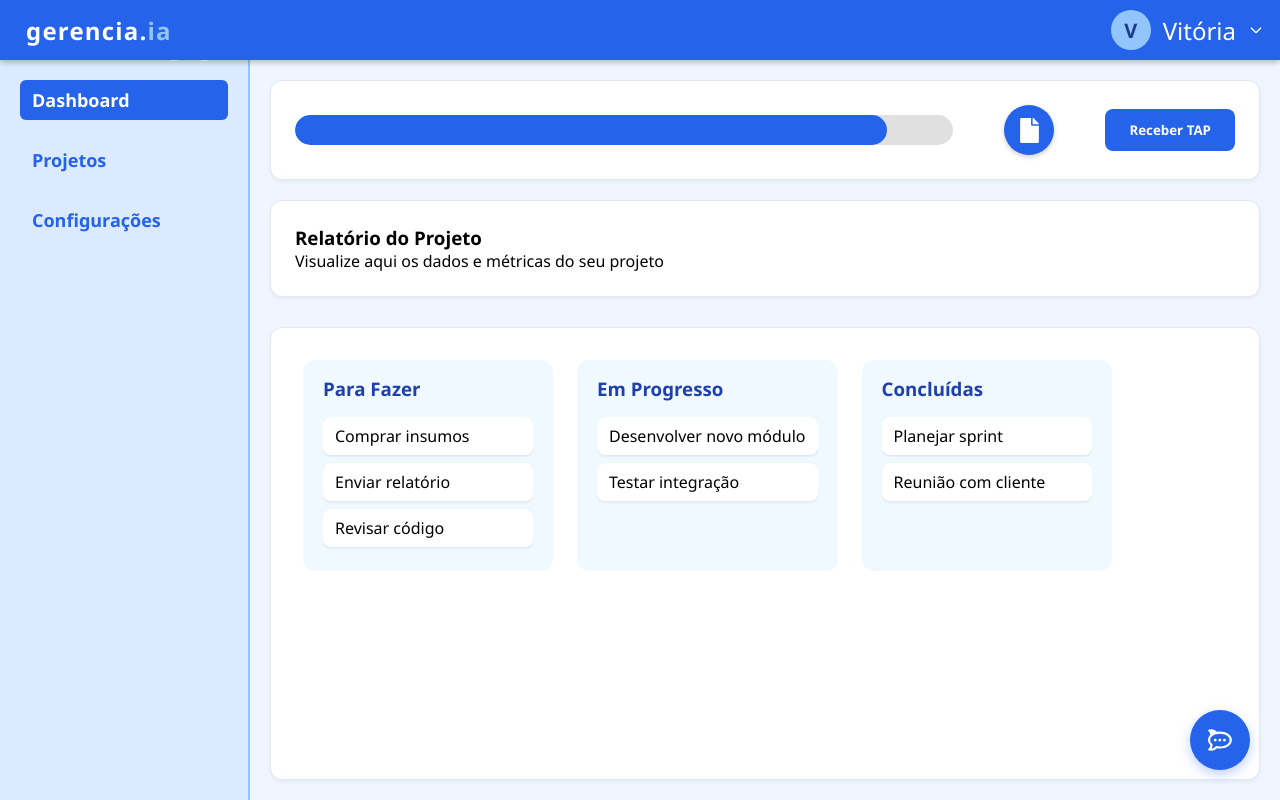
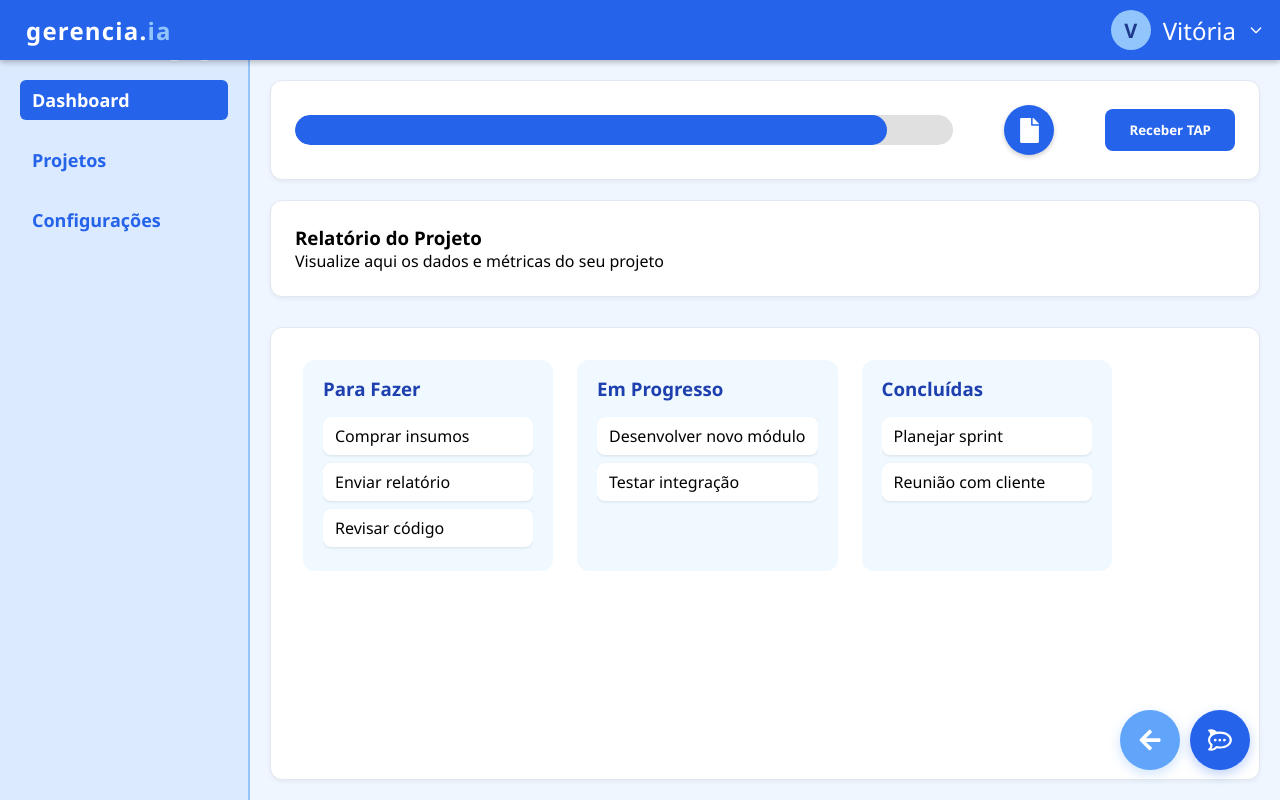
Before and after one commit to Guidjy/23-Debuggers-Anonimos, a React (Create React App) app in the folder frontend/: page /project in a window 1280 px wide. Built offline with nearby package versions, Linux system fonts and the light colour scheme.

Commit message:
feat: back dash button

```diff
--- a/frontend/src/pages/ProjectItem.css
+++ b/frontend/src/pages/ProjectItem.css
@@ -195,3 +195,32 @@ ul {
 .chat-floating-button:active {
   transform: scale(0.95);
 }
+.back-to-dashboard-button {
+  position: fixed; /* Fixado na viewport */
+  bottom: 30px; /* Alinhado com o botão de chat */
+  right: 100px; /* Deslocado para a esquerda para não sobrepor o botão de chat */
+  width: 60px;
+  height: 60px;
+  border-radius: 50%;
+  background-color: #60a5fa; /* Uma cor diferente para distinção */
+  color: white;
+  border: none;
+  font-size: 24px;
+  cursor: pointer;
+  box-shadow: 0 4px 12px rgba(96, 165, 250, 0.3);
+  display: flex;
+  align-items: center;
+  justify-content: center;
+  transition: all 0.3s ease;
+  z-index: 1000; /* Garante que fique acima de outros elementos */
+}
+
+.back-to-dashboard-button:hover {
+  background-color: #3b82f6;
+  transform: scale(1.1);
+  box-shadow: 0 6px 16px rgba(59, 130, 246, 0.4);
+}
+
+.back-to-dashboard-button:active {
+  transform: scale(0.95);
+}
--- a/frontend/src/pages/ProjectItem.js
+++ b/frontend/src/pages/ProjectItem.js
@@ -2,7 +2,8 @@ import ProgressBar from "../components/ProgressBar";
 import Header from "../components/Header";
 import SideBar from "../components/SideBar"; // Certifique-se de que o caminho está correto
 import ButtonCircle from "../components/ButtonCircle";
-import { FaRocketchat } from 'react-icons/fa';
+import { FaRocketchat, FaArrowLeft } from 'react-icons/fa';
+import { useNavigate } from 'react-router-dom'; // Importe useNavigate
 import "./ProjectItem.css";
 
 const ProjectItem = () => {
@@ -23,6 +24,12 @@ const ProjectItem = () => {
       tasks: ["Planejar sprint", "Reunião com cliente"],
     },
   ];
+
+  const navigate = useNavigate(); // Inicialize o hook de navegação
+
+  const handleGoBack = () => {
+    navigate('/dashboard'); // Navega de volta para o dashboard
+  };
 
   return (
     <div className="project-page-layout"> {/* Renomeado de 'area-dash' para algo mais descritivo para esta página */}
@@ -57,6 +64,10 @@ const ProjectItem = () => {
               ))}
             </div>
           </div>
+           {/* Botão flutuante para voltar ao dashboard */}
+           <button className="back-to-dashboard-button" onClick={handleGoBack}>
+            <FaArrowLeft/>
+          </button>
           <button className="chat-floating-button">
             <FaRocketchat/>
           </button>
```
